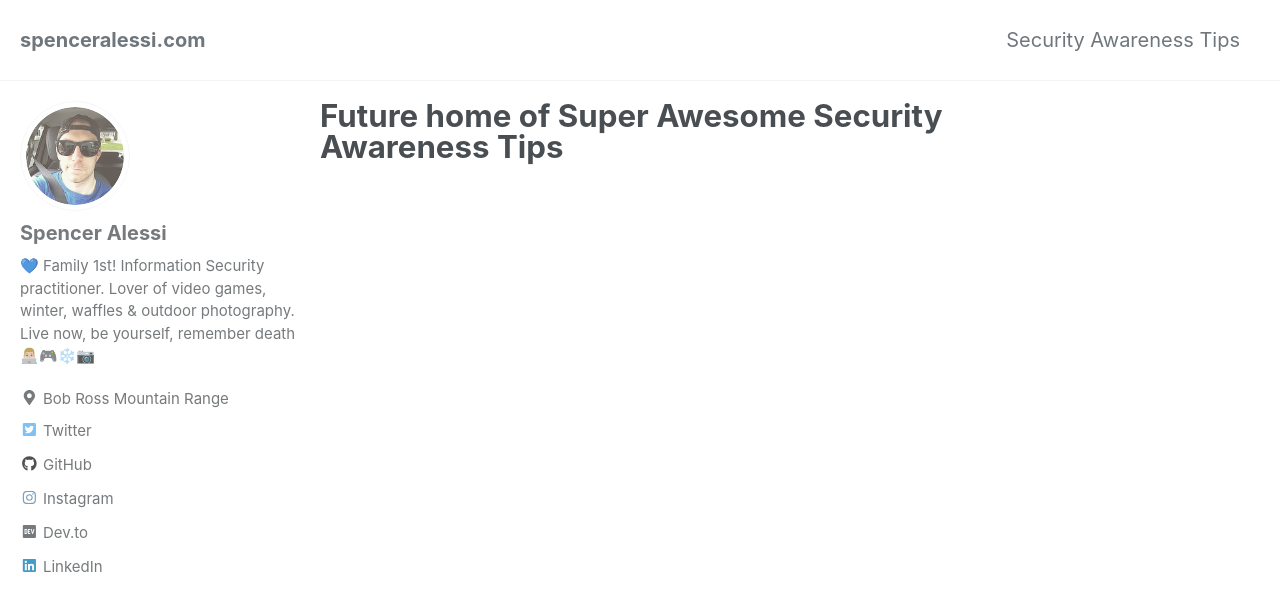
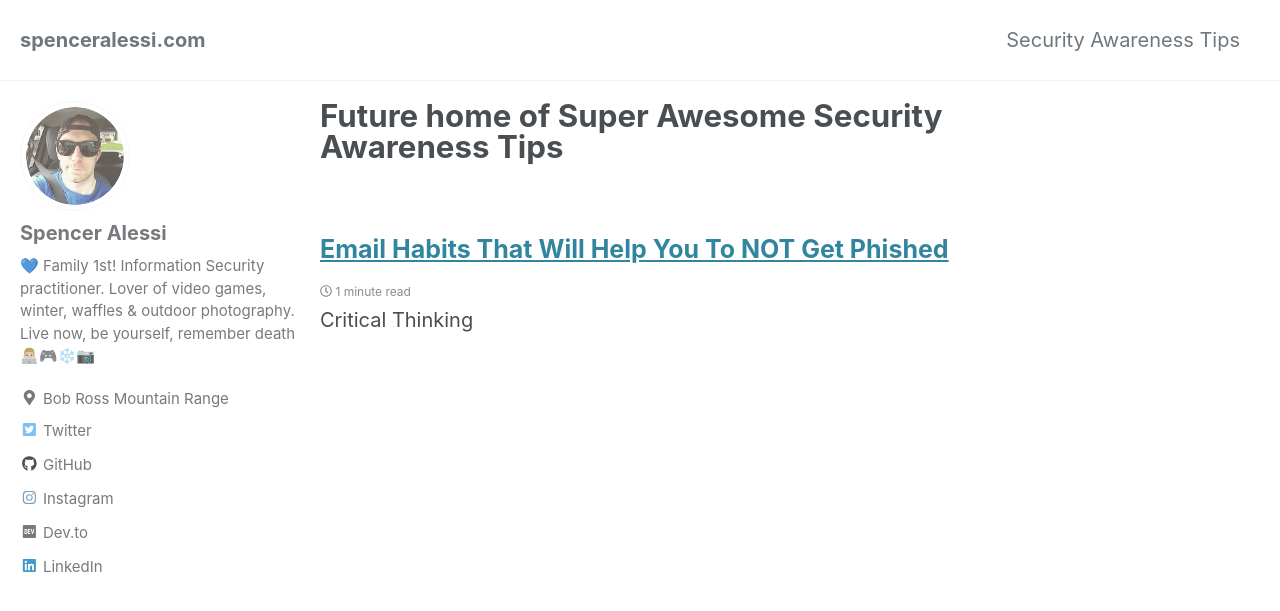
Before and after one commit to techspence/techspence.github.io, a Jekyll site: the page built from _pages/securityawareness.html, in a window 1280 px wide and 900 px high. Shown: the top 611 px of the window. Built offline with Jekyll 4.4.1, drawn with Linux system fonts in a browser that asks for light colours; cached includes are drawn as plain includes; part of the change alters nothing that is shown.

Commit message:
page updates

```diff
--- a/_config.yml
+++ b/_config.yml
@@ -314,12 +314,11 @@ defaults:
   # _securityawareness
   - scope:
       path: ""
-      type: docs
+      type: securityawareness
     values:
       layout: single
-      read_time: false
-      author_profile: false
-      share: false
-      comments: false
-      sidebar:
-        nav: "securityawareness"
+      author_profile: true
+      read_time: true
+      comments: # true
+      share: true
+      related: true
--- /dev/null
+++ b/_securityawareness/2019-04-29-Email-Habits-That-Will-Help-You-To-NOT-Get-Phished.md
@@ -0,0 +1,28 @@
+---
+layout: single
+classes: wide
+title: "Email Habits That Will Help You To NOT Get Phished"
+date: 2019-04-29
+---
+# Critical Thinking
+
+Don’t take everything at face value. Before you open and click an email, go through these questions:
+- Is the email from someone I recognize?
+- Am I expecting the email?
+- Are the requests of the email reasonable?
+- Is the email using emotional gauges like fear or urgency to entice an action?
+
+# Always Hover
+
+Before clicking any links in the email, hover your mouse over the link and the actual URL will appear. Double check to make sure the real URL is leading you to the right place. You don’t want to be clicking a link to ([ju-spandoo.de/82359/index.html]ju-spandoo.de/82359/index[.]html). Hackers will also try to spoof the URL to look like the legitimate address. You want to investigate to make sure the domain is the same as the sender of the email.
+
+**DO NOT**
+- Copy and paste the link into the URL section of your browser to check it. That’s the same as clicking the link.
+- Forward a suspected malicious email to other people. You don’t want to further the potential damage, especially within your organization.
+- Open the malicious email on your mobile devices. They are not immune to malware and viruses.
+- Solely rely on antivirus software. AVs protect against viruses with known signatures, but are susceptible to new malware that goes undetected.
+
+**ALWAYS DO**
+- Immediately Report suspicious emails or activity on your computer to your IT or Security Department immediately about the email
+- After your IT/Security gives the ‘OK’ delete the email from your Inbox **AND** from Deleted Items
+- Closely check the sender email address—often times the spoofed email will be one letter off.
```
